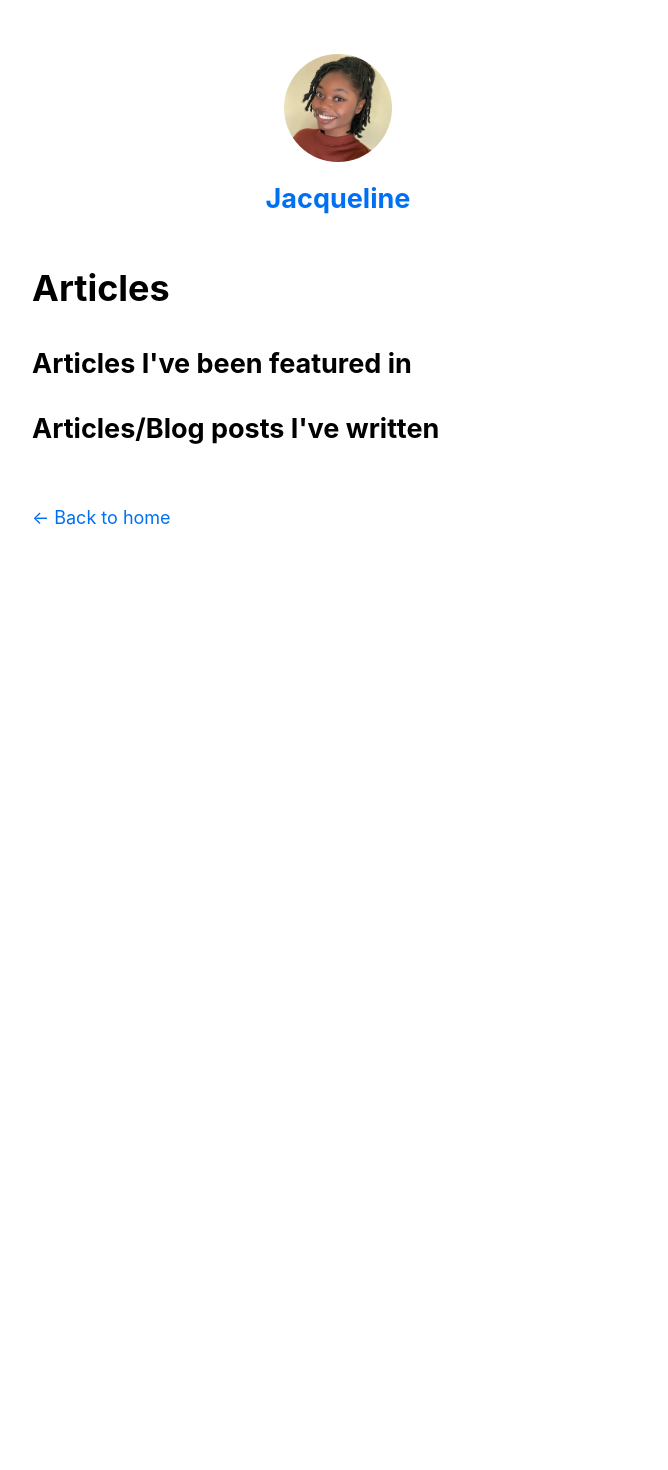
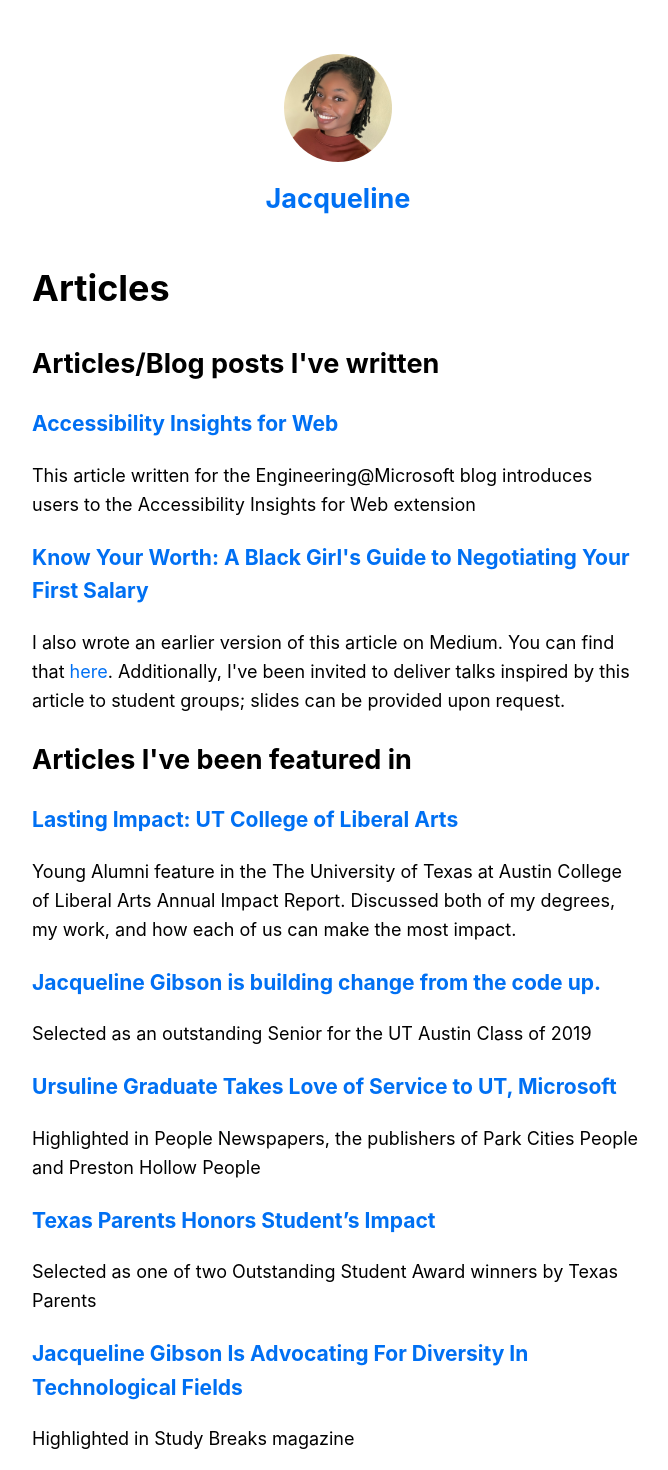
Before and after one commit to JGibson2019/JGibson2019.github.io, a Next.js app in the folder nextjs-blog/: page /articles in a window 1280 px wide. Shown: the top 1470 px of the page, without its empty margins (302-970 px from the left). Before the commit the page ends 800 px from the top, so only its background shows below. Built offline with nearby package versions, Linux system fonts and the light colour scheme.

Commit message:
Added the articles and some updates

```diff
--- a/nextjs-blog/pages/articles.js
+++ b/nextjs-blog/pages/articles.js
@@ -9,7 +9,22 @@ export default function Articles() {
             <title>Articles | Jacqueline</title>
         </Head>
             <h1>Articles</h1>
+                <h2>Articles/Blog posts I've written</h2>
+                    <h3><a href="https://devblogs.microsoft.com/engineering-at-microsoft/accessibility-insights-for-web/">Accessibility Insights for Web</a></h3>
+                        <p>This article written for the Engineering@Microsoft blog introduces users to the Accessibility Insights for Web extension</p>
+                    <h3><a href="https://peopleofcolorintech.com/articles/know-your-worth-a-black-girls-guide-to-negotiating-your-first-salary/">Know Your Worth: A Black Girl's Guide to Negotiating Your First Salary</a></h3>
+                        <p>I also wrote an earlier version of this article on Medium. You can find that <a href="https://medium.com/@jacqueline.gibson_11177/know-your-worth-a-guide-to-negotiating-your-first-salary-c14474aa59f6">here</a>. Additionally, I've been invited to deliver talks inspired by this article to student groups; slides can be provided upon request.</p>
             <h2>Articles I've been featured in</h2>
-            <h2>Articles/Blog posts I've written</h2>
+                    <h3><a href="https://issuu.com/collegeofliberalarts/docs/annual_impact_report_18_19/30">Lasting Impact: UT College of Liberal Arts</a></h3>
+                        <p>Young Alumni feature in the The University of Texas at Austin College of Liberal Arts Annual Impact Report. Discussed both of my degrees, my work, and how each of us can make the most impact.</p>
+                    <h3><a href="https://news.utexas.edu/2019/05/15/jacqueline-gibson-is-building-change-from-the-code-up/?utm_source=facebook&utm_medium=referral&utm_campaign=&fbclid=IwAR3kbkNRZaoSVy0wzWnkVbhZ3yuLnXMnxoYOLbilGiy_L5aEky0kGJyBHUU">Jacqueline Gibson is building change from the code up.</a></h3>
+                        <p>Selected as an outstanding Senior for the UT Austin Class of 2019</p>
+                    <h3><a href="https://www.peoplenewspapers.com/2019/08/09/ursuline-graduate-takes-love-of-service-to-ut-microsoft/">Ursuline Graduate Takes Love of Service to UT, Microsoft</a></h3>
+                        <p>Highlighted in People Newspapers, the publishers of Park Cities People and Preston Hollow People</p>
+                    <h3><a href="https://utcampuslifeupdate.tumblr.com/post/184062806533/texas-parents-honors-students-impact">Texas Parents Honors Student’s Impact</a></h3>
+                        <p>Selected as one of two Outstanding Student Award winners by Texas Parents</p>
+                    <h3><a href="https://studybreaks.com/students/university-texas-jacqueline-gibson/">Jacqueline Gibson Is Advocating For Diversity In Technological Fields</a></h3>
+                        <p>Highlighted in Study Breaks magazine</p>
+
     </Layout>);
   }
--- a/nextjs-blog/pages/index.js
+++ b/nextjs-blog/pages/index.js
@@ -27,7 +27,7 @@ export default function Home() {
         </p>
 
         <h2>Latest Updates</h2>
-          <p>June 2022 - Started my summer research position with the CEAL Lab</p>
+          <p>June 2022 - Started my summer research position with the <a href="https://ceal.cs.columbia.edu/">CEAL Lab</a></p>
           <p>May 2022 - <a href="https://knowbility.org/programs/accessu-2022/accessibility-insights-web-and-android-development-with-accessibility-in-mind">I led a live workshop at the 2022 John Slatin AccessU Conference</a> where we taught participants how to find and fix common web and Android accessibility issues</p>
           <p>February 2022 - Published a <a href="https://devblogs.microsoft.com/engineering-at-microsoft/accessibility-insights-for-web/">dev article about Accessibility Insights for Web</a> for the Engineering@Microsoft blog</p>
           <p>December 2021 - Presented at the 2021 Tech A11y Summit</p>
```
